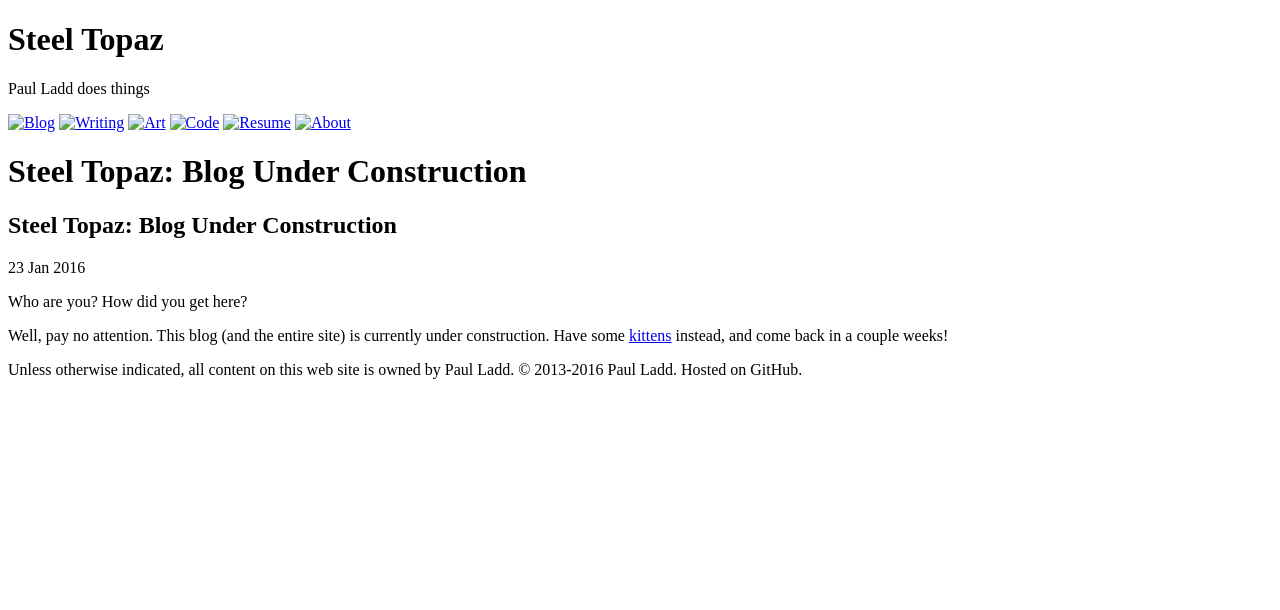
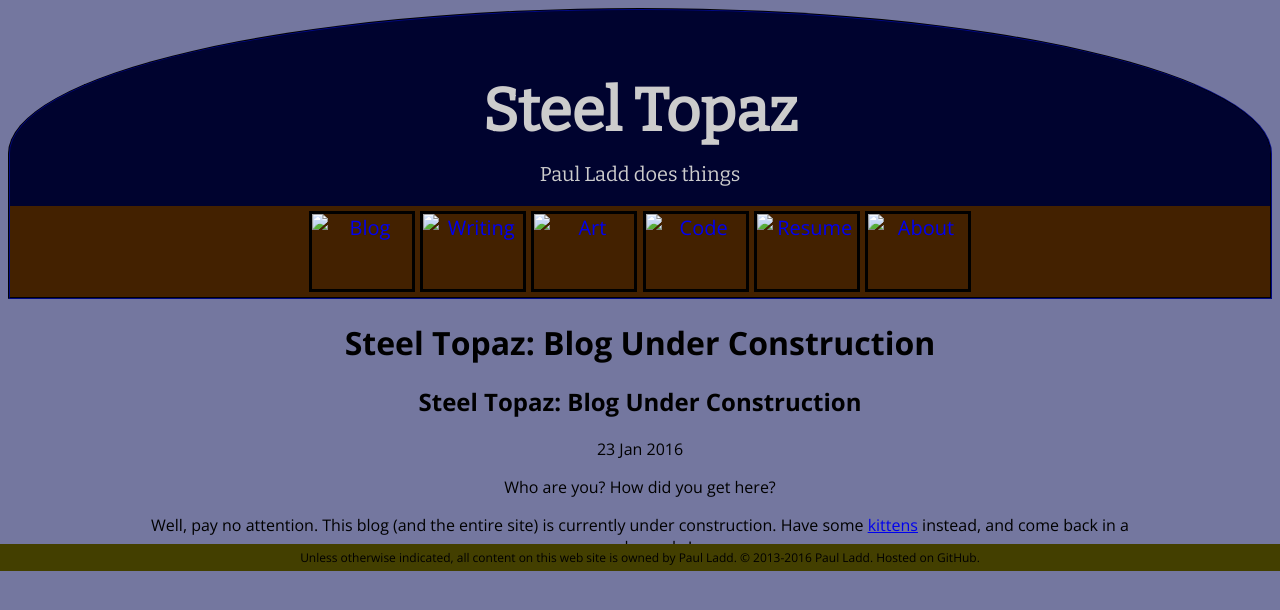
Before and after one commit to itspladd/personal-website-old, a Jekyll site: the page built from _posts/2016-01-23-blog-construction.md, in a window 1280 px wide. Shown: the top 610 px of the page. Built offline with Jekyll 4.4.1, drawn with Linux system fonts in a browser that asks for light colours.

Commit message:
renamed & moved css file
+/css/main.css
-/steeltopaz.css

```diff
--- a/_layouts/default.html
+++ b/_layouts/default.html
@@ -3,7 +3,7 @@
     <head>
         <title>{{ page.title }}</title>
         <link href='https://fonts.googleapis.com/css?family=Open+Sans:400,600,400italic,600italic,700,700italic|Bitter' rel='stylesheet' type='text/css'/>
-        <link rel="stylesheet" href="steeltopaz.css"/>
+        <link rel="stylesheet" href="/css/main.css"/>
         <meta />
     </head>
 
```
Also changed, not shown: css/main.css (renamed from steeltopaz.css).
